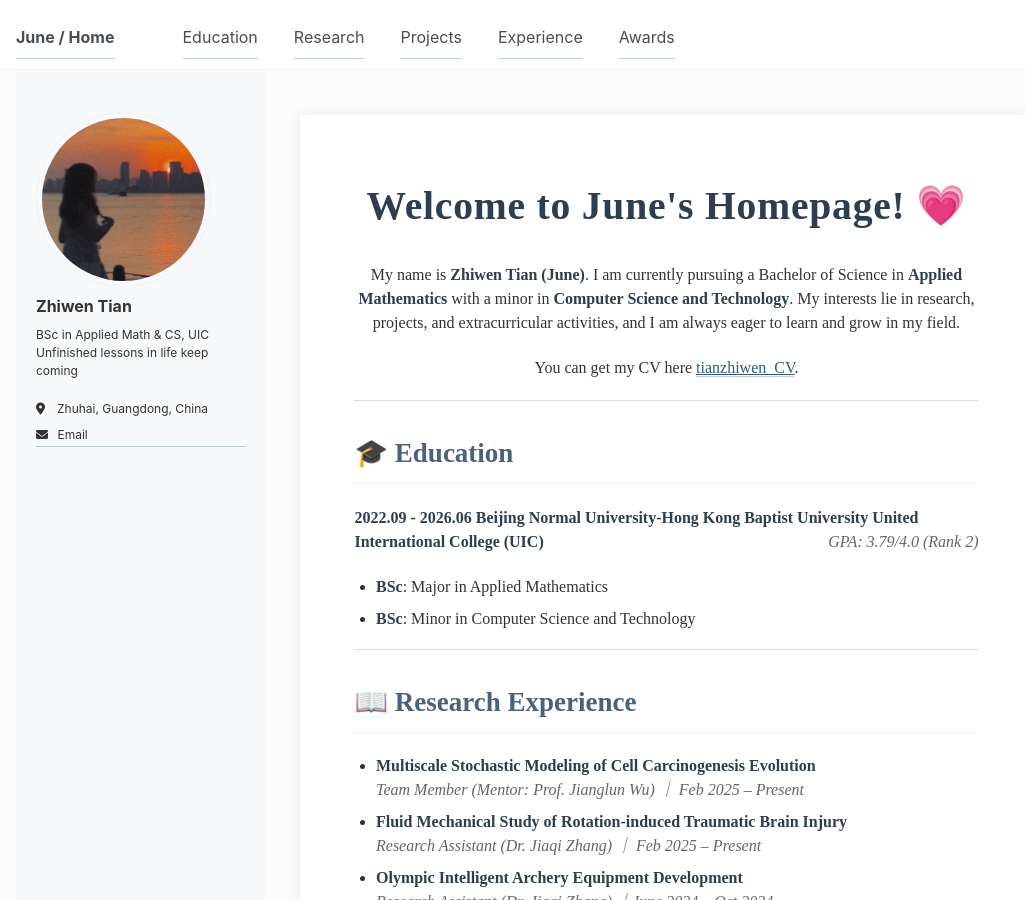
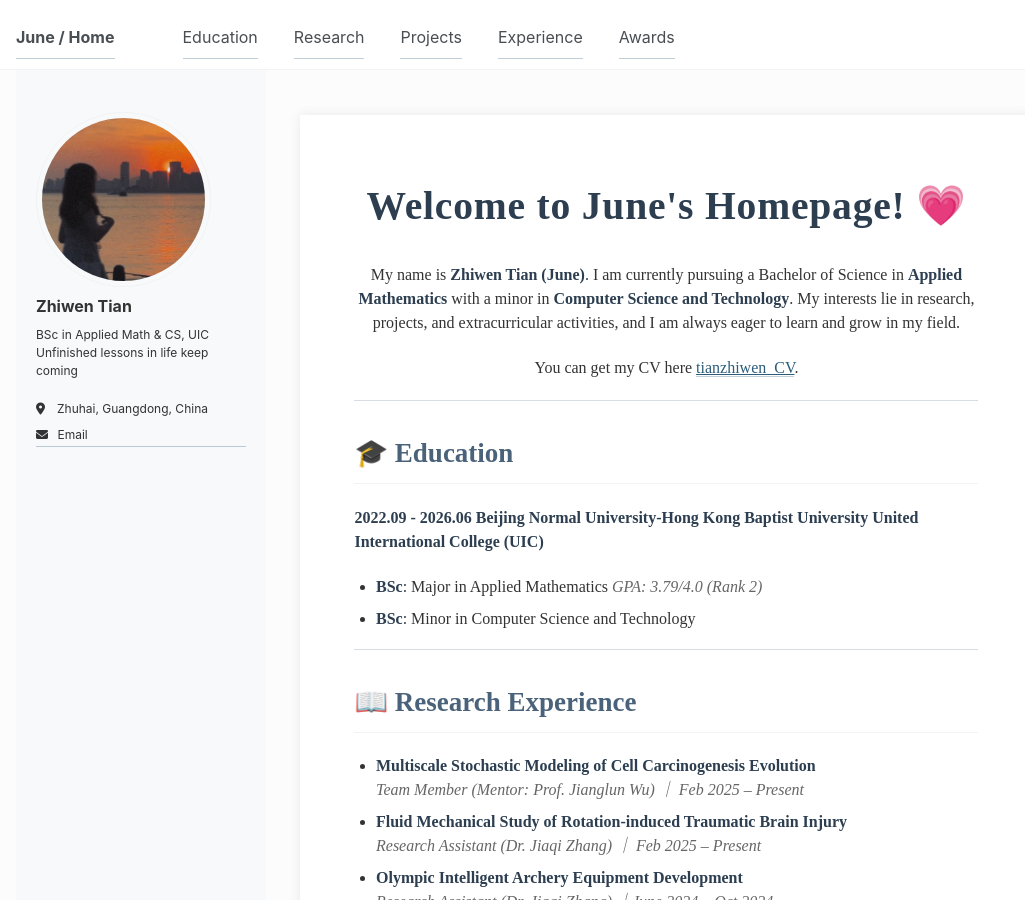
Before and after one commit to Orange1207/Orange1207.github.io, a Jekyll site: the page built from _pages/about.md, in a window 1280 px wide and 900 px high. Shown: the whole window, without its empty margins (0-1025 px from the left). Built offline with Jekyll 4.4.1, drawn with Linux system fonts in a browser that asks for light colours.

Commit message:
Update about.md

```diff
--- a/_pages/about.md
+++ b/_pages/about.md
@@ -18,9 +18,9 @@ redirect_from:
   <hr>
 
   <h2>🎓 Education</h2>
-  <p><strong>2022.09 - 2026.06 Beijing Normal University-Hong Kong Baptist University United International College (UIC)</strong> <span style="float:right;"><em>GPA: 3.79/4.0 (Rank 2)</em></span></p>
+  <p><strong>2022.09 - 2026.06 Beijing Normal University-Hong Kong Baptist University United International College (UIC)</strong></p>
   <ul>
-    <li><strong>BSc</strong>: Major in Applied Mathematics</li>
+    <li><strong>BSc</strong>: Major in Applied Mathematics <em> GPA: 3.79/4.0 (Rank 2) </em></li>
     <li><strong>BSc</strong>: Minor in Computer Science and Technology</li>
   </ul>
 
```
